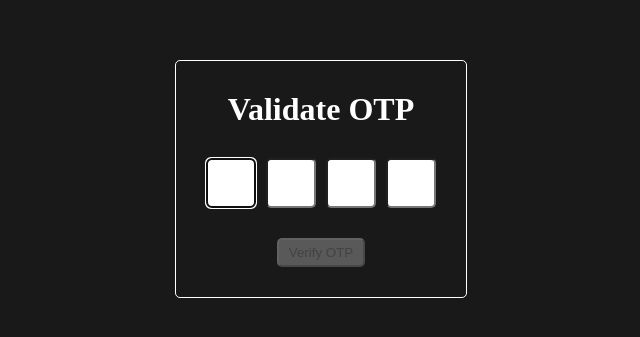
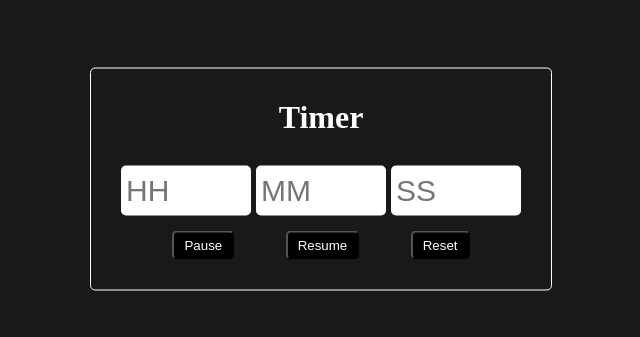
Before and after one commit to ShivWK/Machine-Coding-Round-Questions, a React (Vite) app: page / in a window 1280 px wide. Shown: the part 221-558 px from the top of the page, without its empty margins (319-959 px from the left). Built offline with nearby package versions, Linux system fonts and the light colour scheme.

Commit message:
handle change in the timer input and refactor the code

```diff
--- a/src/App.jsx
+++ b/src/App.jsx
@@ -4,8 +4,9 @@
 // import InfiniteScrollParent from "./components/infinite_scroll/InfiniteScrollParent"
 // import ModalParent from "./components/modal/ModalParent"
 // import AutoCompleteParent from "./components/autocomplete/AutoCompleteParent"
-import AccordionParent from "./components/accordion/accordionParent"
-import Otp from "./components/otp/OtpComponent"
+// import AccordionParent from "./components/accordion/accordionParent"
+// import Otp from "./components/otp/OtpComponent"
+import Timer from "./components/timer/Timer"
 
 function App() {
   return (
@@ -16,7 +17,8 @@ function App() {
     // <ModalParent />
     // <AutoCompleteParent />
     // <AccordionParent />
-    <Otp count={4} onComplete={(otp) => {console.log(otp)}} />
+    // <Otp count={4} onComplete={(otp) => {console.log(otp)}} />
+    <Timer />
   )
 }
 
--- /dev/null
+++ b/src/Components/timer/Timer.jsx
@@ -0,0 +1,76 @@
+import { useState } from "react";
+import "./timer.css";
+import { TimeFactors, Config } from "./utils";
+
+const Timer = () => {
+    const [config, setConfig] = useState(structuredClone(Config));
+
+    const OrderOfTimer = [TimeFactors.Hour, TimeFactors.Minute, TimeFactors.Second];
+
+    const handleChange = (e, { key }) => {
+        const value = e.target.value;
+        if (value && !/^\d+$/.test(value)) return;
+
+        setConfig((prv) => ({
+            ...prv,
+            [key]: {
+                ...prv[key],
+                value
+            }
+        }));
+    }
+
+    const handleStart = () => {
+
+    }
+
+    const handlePause = () => {
+
+    }
+
+    const handleReset = () => {
+
+    }
+
+    return (
+        <div className="timer-parent">
+            <h1>Timer</h1>
+
+            <div>
+                <div className="timer-container">
+                    {
+                        OrderOfTimer.map((orderKey, index) => {
+                            const data = config[orderKey];
+
+                            return <div key={orderKey} className="timer-input-wrapper">
+                                <input
+                                    onChange={(e) => handleChange(e, { key: orderKey, index })}
+                                    value={data.value}
+                                    type="text"
+                                    placeholder={data.placeholder}
+                                    className="timer-output"
+                                />
+                            </div>
+                        })
+                    }
+                </div>
+
+                <div className="timer-controls">
+                    <button onClick={handleStart} className="timer-button">
+                        Pause
+                    </button>
+
+                    <button onClick={handlePause} className="timer-button">
+                        Resume
+                    </button>
+
+                    <button onClick={handleReset} className="timer-button">
+                        Reset
+                    </button>
+                </div>
+            </div>
+        </div>
+    )
+}
+
+export default Timer
--- /dev/null
+++ b/src/Components/timer/timer.css
@@ -0,0 +1,53 @@
+.timer-parent {
+    position: absolute;
+    top: 50%;
+    left: 50%;
+    transform: translate(-50%, -50%);
+    display: flex;
+    align-items: center;
+    flex-direction: column;
+    gap: 30px;
+    color: white;
+    border: 1px solid white;
+    border-radius: 5px;
+    padding: 30px;
+}
+
+.timer-controls {
+    display: flex;
+    align-items: center;
+    justify-content: space-evenly;
+    margin-top: 15px;
+}
+
+.timer-container {
+    display: flex;
+    align-items: center;
+    gap: 5px;
+    width: 400px;
+}
+
+.timer-button {
+    padding: 5px 10px;
+    background: #000;
+    color: white;
+    border-radius: 5px;
+    cursor: pointer;
+}
+
+.timer-output {
+    font-size: 30px;
+    outline: none;
+    border: none;
+    width: 100%;
+}
+
+.timer-input-wrapper {
+    padding: 5px;
+    height: 50px;
+    display: flex;
+    align-items: center;
+    justify-content: center;
+    background-color: white;
+    border-radius: 5px;
+}
--- /dev/null
+++ b/src/Components/timer/utils.js
@@ -0,0 +1,32 @@
+export const TimeFactors = {
+    Hour: "hh",
+    Minute: "mm",
+    Second: "ss",
+    MilliSeconds: "ms"
+}
+
+export const Config = {
+    [TimeFactors.Hour]: {
+        value: "",
+        factor: 60 * 60 * 1000,
+        placeholder: "HH"
+    },
+
+    [TimeFactors.Minute]: {
+        value: "",
+        factor: 60 * 1000,
+        placeholder: "MM"
+    },
+
+    [TimeFactors.Second]: {
+        value: "",
+        factor: 1000,
+        placeholder: "SS"
+    },
+
+    // [TimeFactors.MilliSeconds]: {
+    //     value: "",
+    //     factor: 1,
+    //     placeholder: "MS"
+    // },
+}
```
